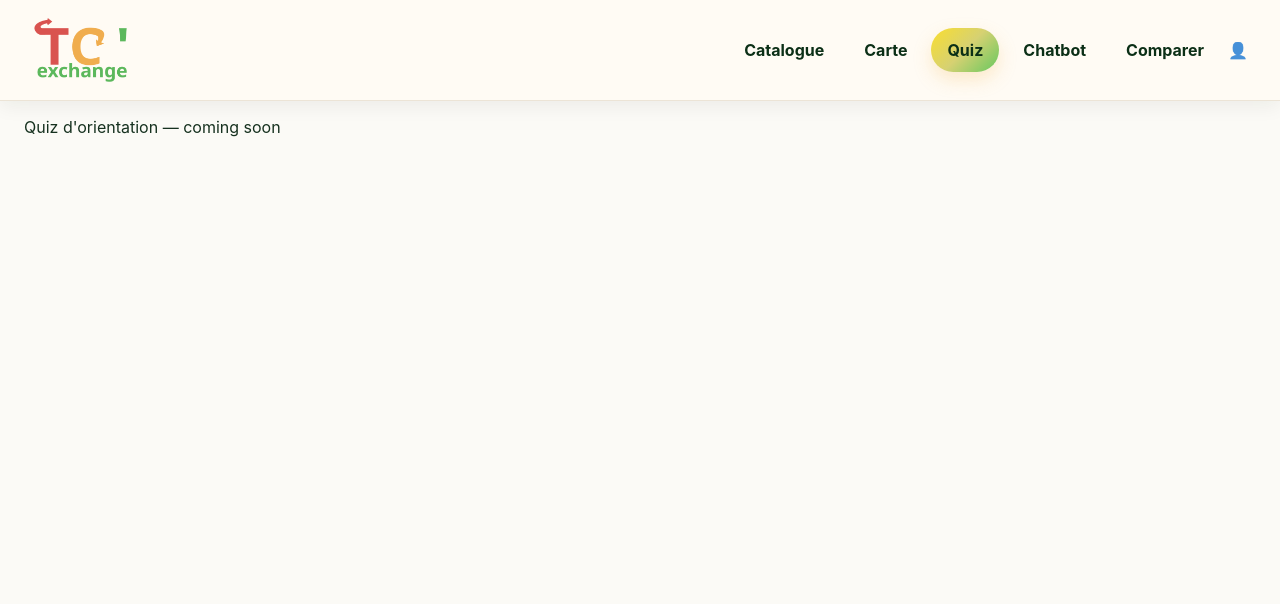
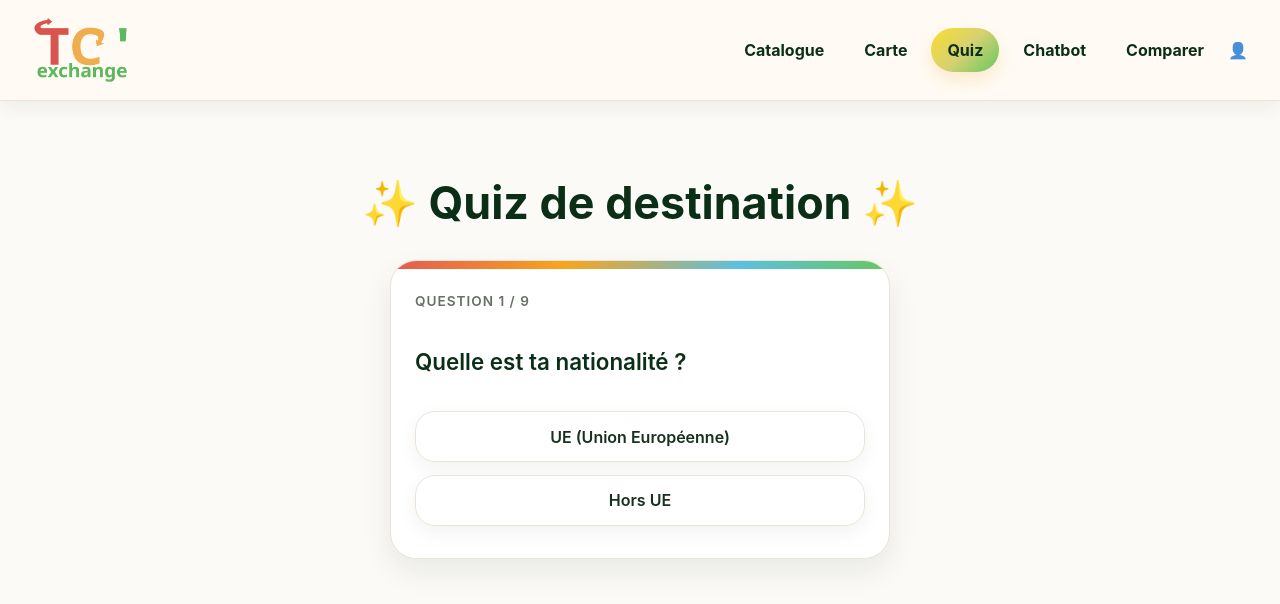
Before and after one commit to SsylaB/tcexchange-web, a React (Vite) app: page /quiz in a window 1280 px wide. Shown: the top 604 px of the page. Built offline with nearby package versions, Linux system fonts and the light colour scheme.

Commit message:
Implement quiz functionality with questions and answers

```diff
--- a/src/pages/QuizPage.tsx
+++ b/src/pages/QuizPage.tsx
@@ -1,6 +1,134 @@
+import React, { useState } from 'react';
+import '../styles/QuizPage.css';
 
-function QuizPage() {
-    return <div>Quiz d'orientation — coming soon</div>;
+// On définit l'interface pour TypeScript
+interface Recommendation {
+  nom: string;
+  pays: string;
+  avis: string;
+  points_forts: string[];
 }
 
-export default QuizPage;
+const questions = [
+  { id: 'nationalite', question: "Quelle est ta nationalité ?", options: ["UE (Union Européenne)", "Hors UE"] },
+  { id: 'annee', question: "En quelle année souhaites-tu partir ?", options: ["4A", "5A"] },
+  { id: 'moyenne', question: "Ta moyenne du dernier semestre ?", options: ["< 10", "10-12", "12-14", "> 15"] },
+  { id: 'continent', question: "Quel continent t'attire ?", options: ["Europe", "Amérique du Nord", "Amérique Latine", "Asie", "Océanie", "Je suis ouvert à tout !"] },
+  { id: 'mobilité', question: "Quel type d'accord de mobilité envisages-tu ?", options: ["Accord de mobilité (1 semestre)", "Erasmus+", "Double Diplôme", "UNITECH"]},
+  { id: 'budget', question: "Budget mensuel maximum ?", options: ["< 500€", "500-800€", "800-1200€", "> 1200€"] },
+  { id: 'ville', question: "Quelle taille de ville te correspond le mieux ?", options: ["🏙️ Mégalopole", "🏙️ Grande ville", "🏡 Ville à taille humaine"] },
+  { id: 'climat', question: "Ton climat idéal pour étudier ?", options: ["Chaleur et soleil", "Grand froid et neige", "Tempéré / Peu importe"] },
+  { id: 'domaine', question: "Ton domaine technique ?", options: ["IA et Data Science", "Développement Web et Mobile", "Cybersécurité et Réseaux", "Management et Entreprenariat"] }
+];
+
+export default function Quiz() {
+  const [currentStep, setCurrentStep] = useState(0);
+  const [answers, setAnswers] = useState<Record<string, string>>({});
+  const [isFinished, setIsFinished] = useState(false);
+  // Modification : on attend un tableau de recommandations
+  const [recommendations, setRecommendations] = useState<Recommendation[] | null>(null);
+  const [isLoading, setIsLoading] = useState(false);
+  const [errorMsg, setErrorMsg] = useState<string | null>(null);
+
+  const handleAnswer = (option: string) => {
+    const newAnswers = { ...answers, [questions[currentStep].id]: option };
+    setAnswers(newAnswers);
+
+    if (currentStep < questions.length - 1) {
+      setCurrentStep(currentStep + 1);
+    } else {
+      handleFinish(newAnswers);
+    }
+  };
+
+  const handleFinish = async (finalAnswers: Record<string, string>) => {
+    setIsLoading(true);
+    setIsFinished(true);
+
+    const answersArray = Object.values(finalAnswers);
+
+    try {
+      const response = await fetch('http://localhost:3000/api/quiz', {
+        method: 'POST',
+        headers: { 'Content-Type': 'application/json' },
+        body: JSON.stringify({ answers: answersArray })
+      });
+
+      if (!response.ok) throw new Error(`Erreur serveur: ${response.status}`);
+
+      const data = await response.json();
+
+      // PARSING DU JSON envoyé par Rust (raw_text contient le JSON de Groq)
+      try {
+        const parsed = JSON.parse(data.raw_text);
+        setRecommendations(parsed.recommendations);
+      } catch (parseError) {
+        console.error("Erreur de lecture du JSON IA:", parseError);
+        setErrorMsg("L'IA a renvoyé un format illisible.");
+      }
+
+    } catch (error) {
+      console.error("Erreur backend:", error);
+      setErrorMsg("Impossible de joindre le serveur. Vérifie ton terminal Rust !");
+    } finally {
+      setIsLoading(false);
+    }
+  };
+
+  return (
+    <main className="quiz-page">
+      <header className="quiz-page__header">
+        <h1 className="quiz-page__title">✨ Quiz de destination ✨</h1>
+      </header>
+
+      {!isFinished ? (
+        <div className="quiz-container" key={currentStep}>
+          <span className="step-indicator">Question {currentStep + 1} / {questions.length}</span>
+          <h2 className="quiz-question">{questions[currentStep].question}</h2>
+          <div className="options-grid">
+            {questions[currentStep].options.map(opt => (
+              <button key={opt} onClick={() => handleAnswer(opt)} className="option-button">
+                {opt}
+              </button>
+            ))}
+          </div>
+        </div>
+      ) : (
+        <div className={isLoading ? "quiz-container" : "results-container"}>
+          {isLoading ? (
+            <div className="loader-box">
+              <div className="spinner"></div>
+              <p>🤖 L'IA analyse ton profil...</p>
+            </div>
+          ) : (
+            <div className="ai-results-wrapper">
+              {errorMsg ? (
+                <div className="error-box">{errorMsg}</div>
+              ) : (
+                <div className="recommendations-list">
+                  {recommendations?.map((rec, index) => (
+                    <div className="recommendation-item" key={index}>
+                      <div className="rec-header">
+                        <span className="rec-badge">#{index + 1}</span>
+                        <h3>{rec.nom}, <span className="rec-country">{rec.pays}</span></h3>
+                      </div>
+                      <p className="rec-avis">{rec.avis}</p>
+                      <div className="rec-tags">
+                        {rec.points_forts.map((tag, i) => (
+                          <span key={i} className="rec-tag">✨ {tag}</span>
+                        ))}
+                      </div>
+                    </div>
+                  ))}
+                </div>
+              )}
+              <button onClick={() => window.location.reload()} className="quiz-page__button">
+                Refaire le quiz
+              </button>
+            </div>
+          )}
+        </div>
+      )}
+    </main>
+  );
+}
```
